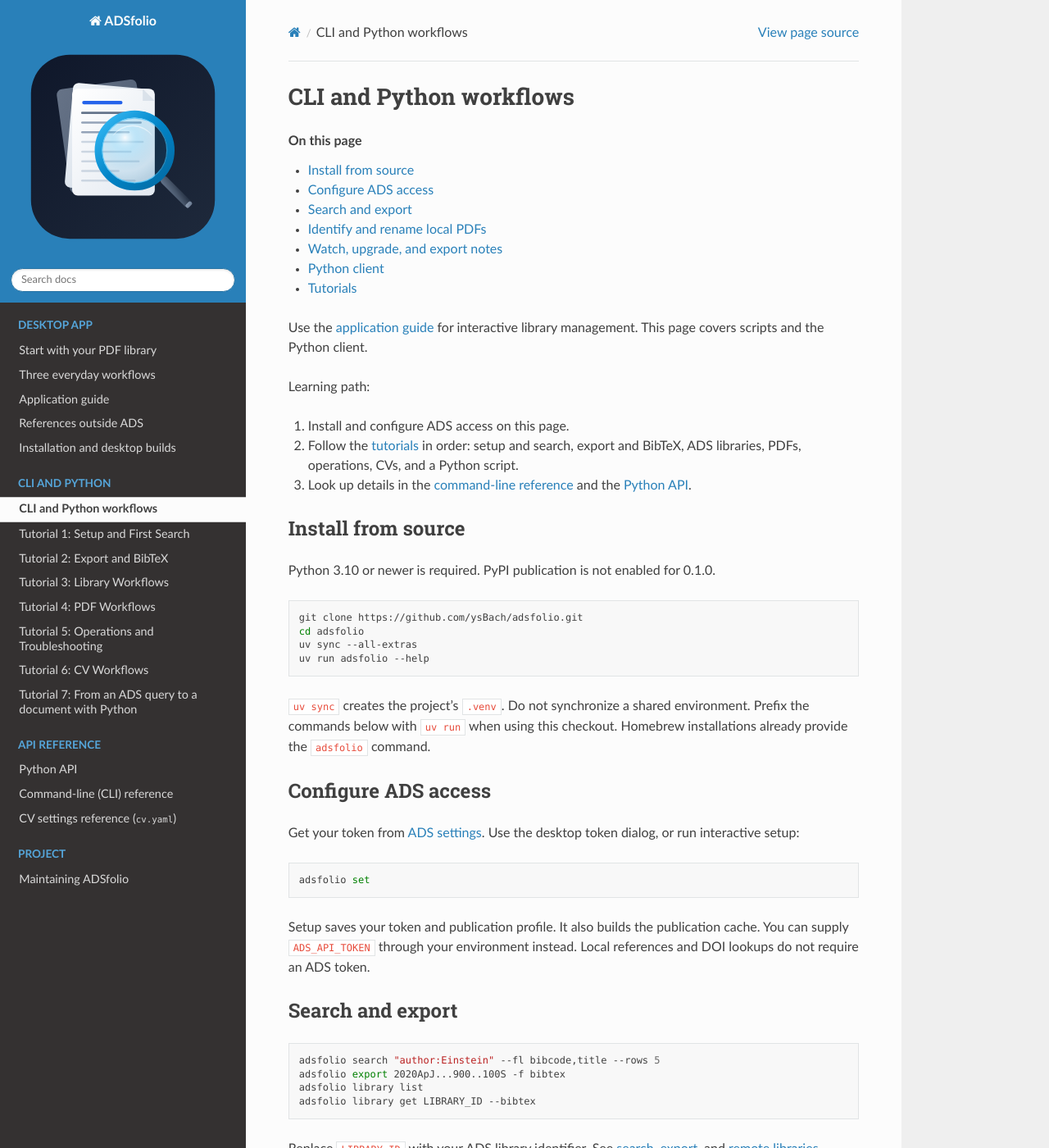
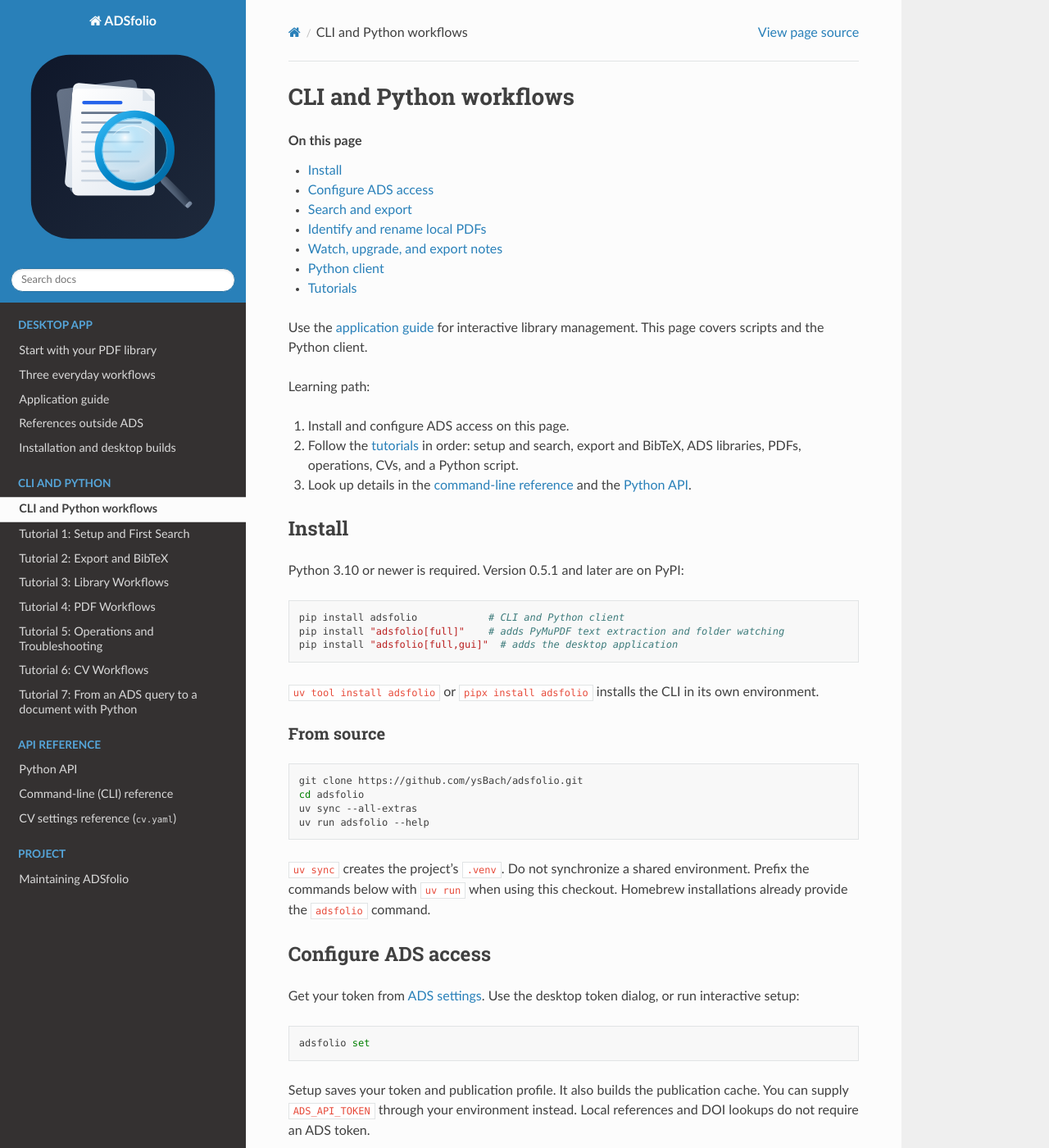
Before and after one commit to ysBach/adsfolio, a Sphinx documentation site: the page built from docs/command-line-and-python.md, in a window 1280 px wide and 1400 px high. Shown: the whole window at 82% size. Built offline with Sphinx 7.4.7 and the Read the Docs theme 3.1.0, drawn with Linux system fonts in a browser that asks for light colours.

Commit message:
feat: publish to PyPI from the release's own distributions
publish-pypi now uploads release-python-distributions, the same wheel and
sdist as the GitHub release and SHA256SUMS.txt. The install docs and README
describe pip install adsfolio with the full and gui extras, README links are
absolute so they work on the PyPI project page, and the Documentation URL
points to the website. Python installations see pip install --upgrade
adsfolio in About and Software Update.

Co-Authored-By: Claude Opus 5.5 <noreply@anthropic.com>

````diff
--- a/docs/command-line-and-python.md
+++ b/docs/command-line-and-python.md
@@ -11,9 +11,20 @@ Learning path:
 3. Look up details in the [command-line reference](cli.rst) and the
    [Python API](api/index.rst).
 
-## Install from source
+## Install
 
-Python 3.10 or newer is required. PyPI publication is not enabled for 0.1.0.
+Python 3.10 or newer is required. Version 0.5.1 and later are on PyPI:
+
+```sh
+pip install adsfolio            # CLI and Python client
+pip install "adsfolio[full]"    # adds PyMuPDF text extraction and folder watching
+pip install "adsfolio[full,gui]"  # adds the desktop application
+```
+
+`uv tool install adsfolio` or `pipx install adsfolio` installs the CLI in its own
+environment.
+
+### From source
 
 ```sh
 git clone https://github.com/ysBach/adsfolio.git
--- a/pyproject.toml
+++ b/pyproject.toml
@@ -85,7 +85,7 @@ docs = [
 
 [project.urls]
 Homepage = "https://github.com/ysBach/adsfolio"
-Documentation = "https://github.com/ysBach/adsfolio#readme"
+Documentation = "https://ysbach.github.io/adsfolio/docs/"
 Repository = "https://github.com/ysBach/adsfolio"
 Issues = "https://github.com/ysBach/adsfolio/issues"
 
````
Also changed, not shown: README.md (+16 -11 lines), 3 other files.
